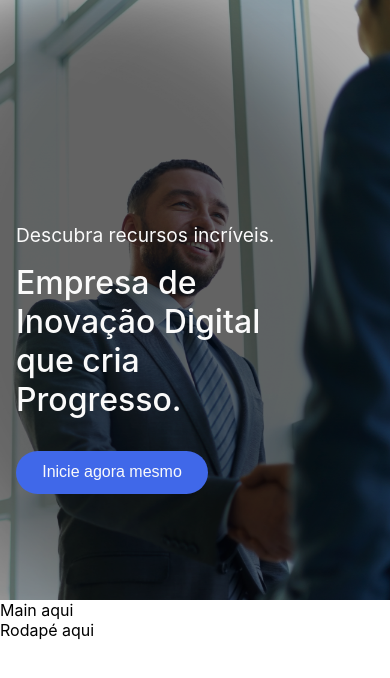
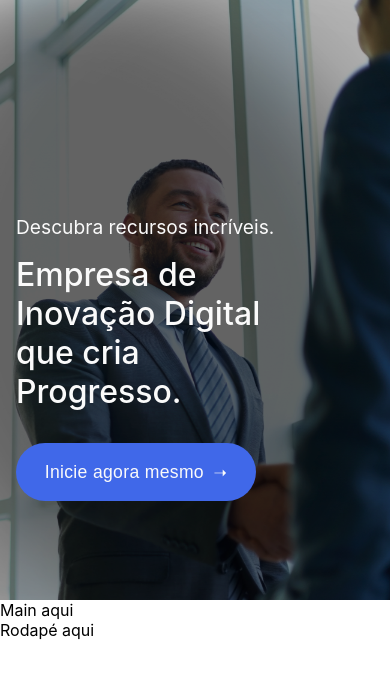
Before and after one commit to avilacamilla/malta-front-react, a React (Create React App) app: page / in a window 390 px wide. Shown: the top 678 px of the page. Built offline with nearby package versions, Linux system fonts and the light colour scheme.

Commit message:
style: Chama pseudo-elemento after no botão de ação para adicionar ícone de seta dentro do botão após o texto

```diff
--- a/src/components/HeaderHero/headerHero.css
+++ b/src/components/HeaderHero/headerHero.css
@@ -56,16 +56,24 @@
         display: flex;
         justify-content: center;
         align-items: center;
-        width: 12rem;
+        width: 15rem;
         margin: 2rem 0 0 1rem;
-        padding: .8rem 0;
+        padding: 1.15rem 0;
         border: none;
         border-radius: 2rem;
         background-color: #4068e9;
-        font-size: 1rem;
+        font-size: 1.1rem;
         font-weight: 500;
         color: #FAFAFA;
+        letter-spacing: .02rem;
         cursor: pointer;
+    }
+
+    .header-hero-button::after {
+        content: '➝';
+        margin: 0 0 0 .6rem;
+        font-size: 1rem;
+        color: #FAFAFA;
     }
 
     .header-hero-button:hover {
```
